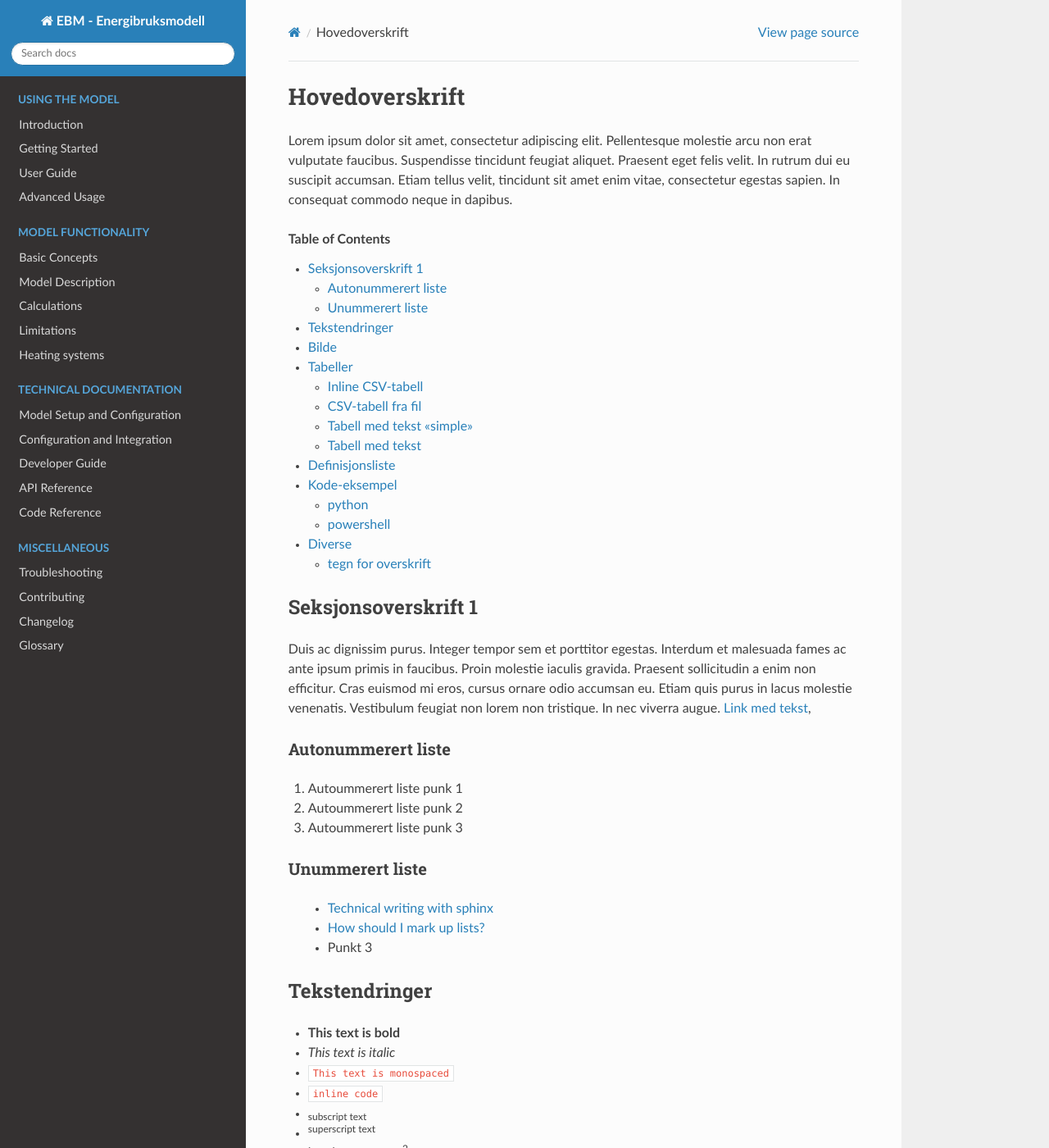
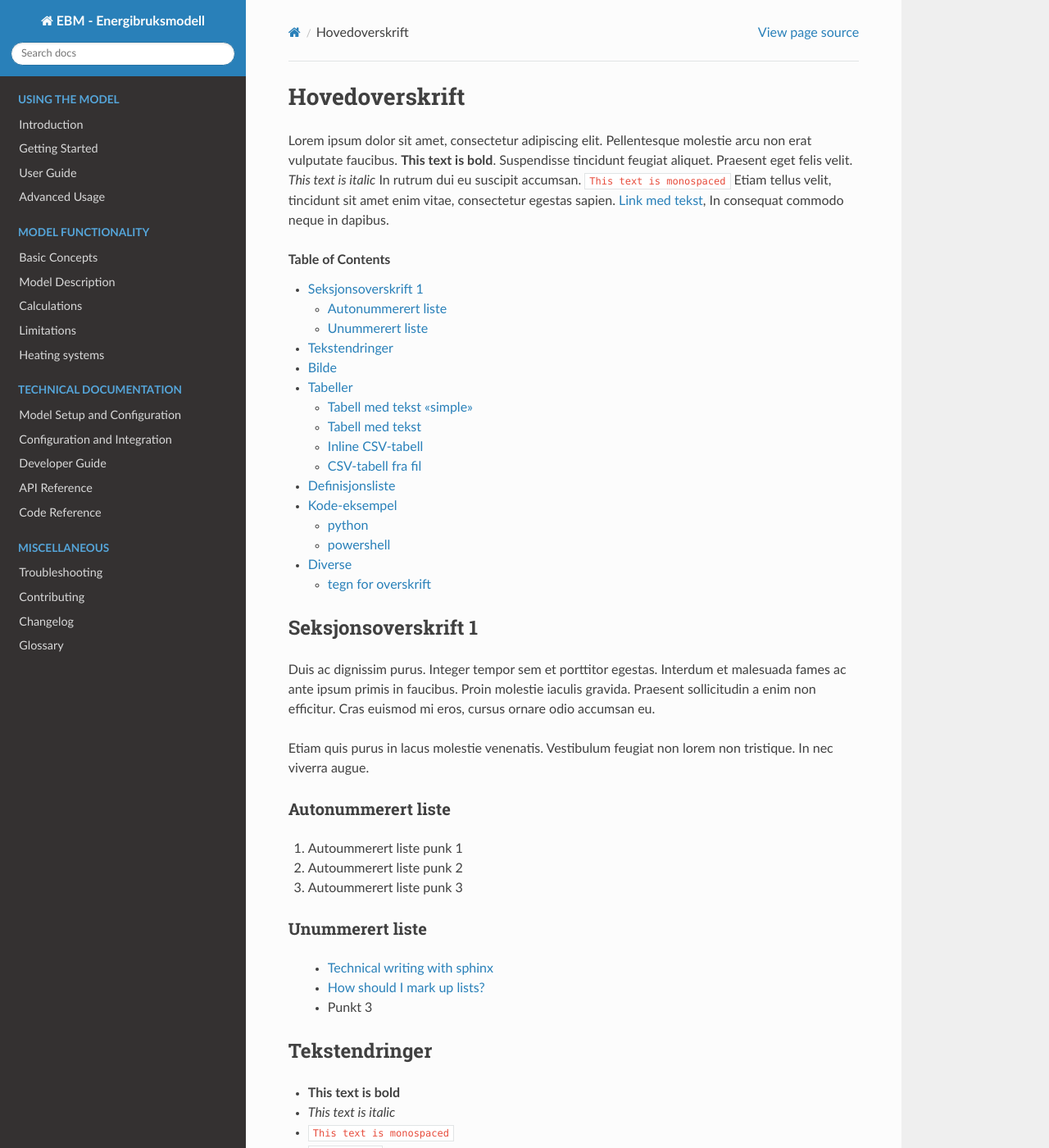
Before and after one commit to NVE/ebm, a Sphinx documentation site: the page built from docs/source/example.rst, in a window 1280 px wide and 1400 px high. Shown: the whole window at 82% size. Built offline with Sphinx 7.4.7 and the Read the Docs theme 3.1.0, drawn with Linux system fonts in a browser that asks for light colours; some of the changed lines change nothing that is shown; some of the changed text lies outside the part shown.

Commit message:
Add and move some examples

```diff
--- a/docs/source/example.rst
+++ b/docs/source/example.rst
@@ -2,8 +2,11 @@
 Hovedoverskrift
 ===============
 
-Lorem ipsum dolor sit amet, consectetur adipiscing elit. Pellentesque molestie arcu non erat vulputate faucibus. Suspendisse tincidunt feugiat aliquet. Praesent eget felis velit. In rutrum dui eu suscipit accumsan. Etiam tellus velit, tincidunt sit amet enim vitae, consectetur egestas sapien. In consequat commodo neque in dapibus.
-
+Lorem ipsum dolor sit amet, consectetur adipiscing elit. Pellentesque molestie arcu non erat vulputate faucibus.
+**This text is bold**. Suspendisse tincidunt feugiat aliquet. Praesent eget felis velit. *This text is italic*
+In rutrum dui eu suscipit accumsan. ``This text is monospaced`` Etiam tellus velit, tincidunt sit amet enim vitae,
+consectetur egestas sapien. `Link med tekst <https://www.jeffquast.com/post/technical_writing_with_sphinx/>`_, In
+consequat commodo neque in dapibus.
 
 .. contents:: Table of Contents
    :depth: 2
@@ -13,7 +16,11 @@
 Seksjonsoverskrift 1
 ====================
 
-Duis ac dignissim purus. Integer tempor sem et porttitor egestas. Interdum et malesuada fames ac ante ipsum primis in faucibus. Proin molestie iaculis gravida. Praesent sollicitudin a enim non efficitur. Cras euismod mi eros, cursus ornare odio accumsan eu. Etiam quis purus in lacus molestie venenatis. Vestibulum feugiat non lorem non tristique. In nec viverra augue. `Link med tekst <https://www.jeffquast.com/post/technical_writing_with_sphinx/>`_,
+Duis ac dignissim purus. Integer tempor sem et porttitor egestas. Interdum et malesuada fames ac ante ipsum primis in
+faucibus. Proin molestie iaculis gravida. Praesent sollicitudin a enim non efficitur. Cras
+euismod mi eros, cursus ornare odio accumsan eu.
+
+Etiam quis purus in lacus molestie venenatis. Vestibulum feugiat non lorem non tristique. In nec viverra augue.
 
 
 
@@ -61,26 +68,6 @@
    Legg merge til tomme linjer og innrykk (2 space).
 
 
-Inline CSV-tabell
------------------
-.. csv-table:: Construction by building category and TEK
-
-   :header: building_category,TEK,area
-    building_category,TEK,area
-    apartment_block,PRE_TEK49_RES_1950,11444245
-    apartment_block,TEK49_RES,7133096
-    apartment_block,TEK69_RES_1976,6739001
-
-
-CSV-tabell fra fil
-------------------
-
-.. csv-table:: Construction by building category and TEK
-   :file: ../../ebm/data/construction_building_category_yearly.csv
-   :header-rows: 1
-
-
-
 Tabell med tekst «simple»
 -------------------------
 
@@ -110,6 +97,26 @@
   +------------------------+------------+----------+----------+
   | body row 2             | ...        | ...      |          |
   +------------------------+------------+----------+----------+
+
+
+Inline CSV-tabell
+-----------------
+.. csv-table:: Construction by building category and TEK
+
+   :header: building_category,TEK,area
+    building_category,TEK,area
+    apartment_block,PRE_TEK49_RES_1950,11444245
+    apartment_block,TEK49_RES,7133096
+    apartment_block,TEK69_RES_1976,6739001
+
+
+CSV-tabell fra fil
+------------------
+
+.. csv-table:: Construction by building category and TEK
+   :file: ../../ebm/data/construction_building_category_yearly.csv
+   :header-rows: 1
+
 
 
 Definisjonsliste
```
